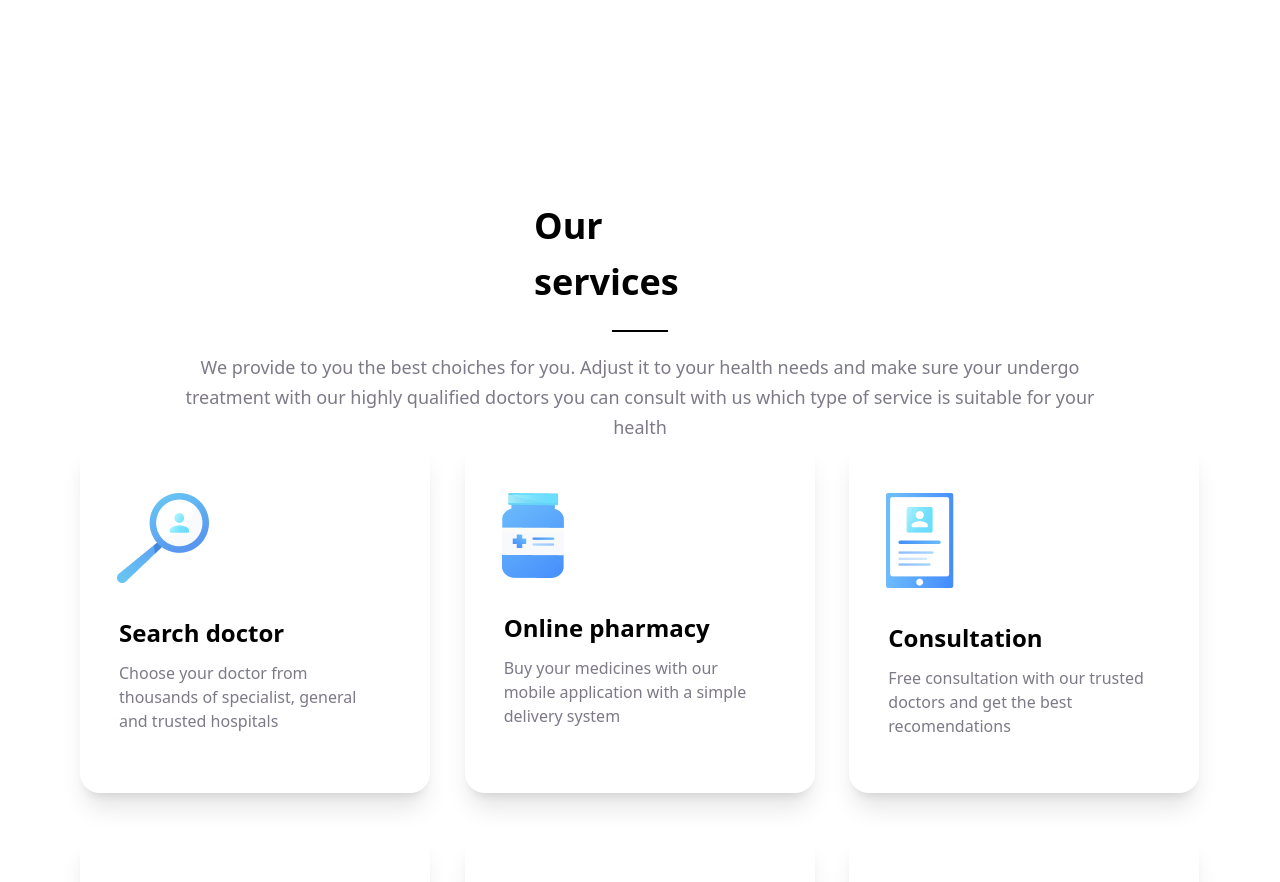
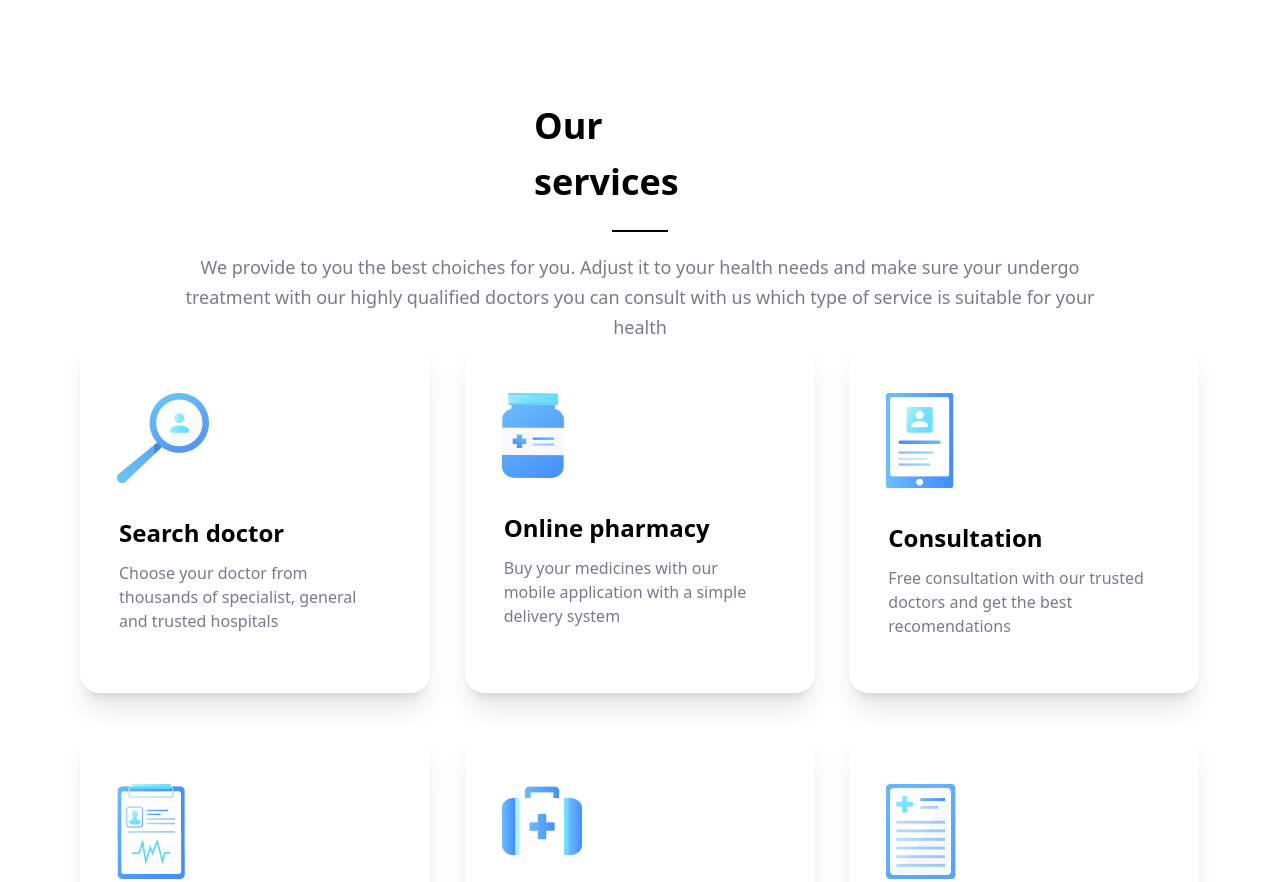
Before and after one commit to richardayikwei/Trafalgar-react, a React (Vite) app: page / in a window 1280 px wide. Shown: the part 811-1693 px from the top of the page. Built offline with nearby package versions, Linux system fonts and the light colour scheme.

Commit message:
margin adjustment

```diff
--- a/src/App.tsx
+++ b/src/App.tsx
@@ -42,7 +42,7 @@ function App() {
           </div>
         </div>
       </section>
-      <div className="flex flex-col items-center space-y-5 md:h-[177px] md:w-[952px] mt-[200px] container mx-auto">
+      <div className="flex flex-col items-center space-y-5 md:h-[177px] md:w-[952px] lg:mt-[100px] container mx-auto">
         <div className="w-[212px] font-bold leading-[56px] text-[36px]">
           <h1>Our services</h1>
         </div>
```
